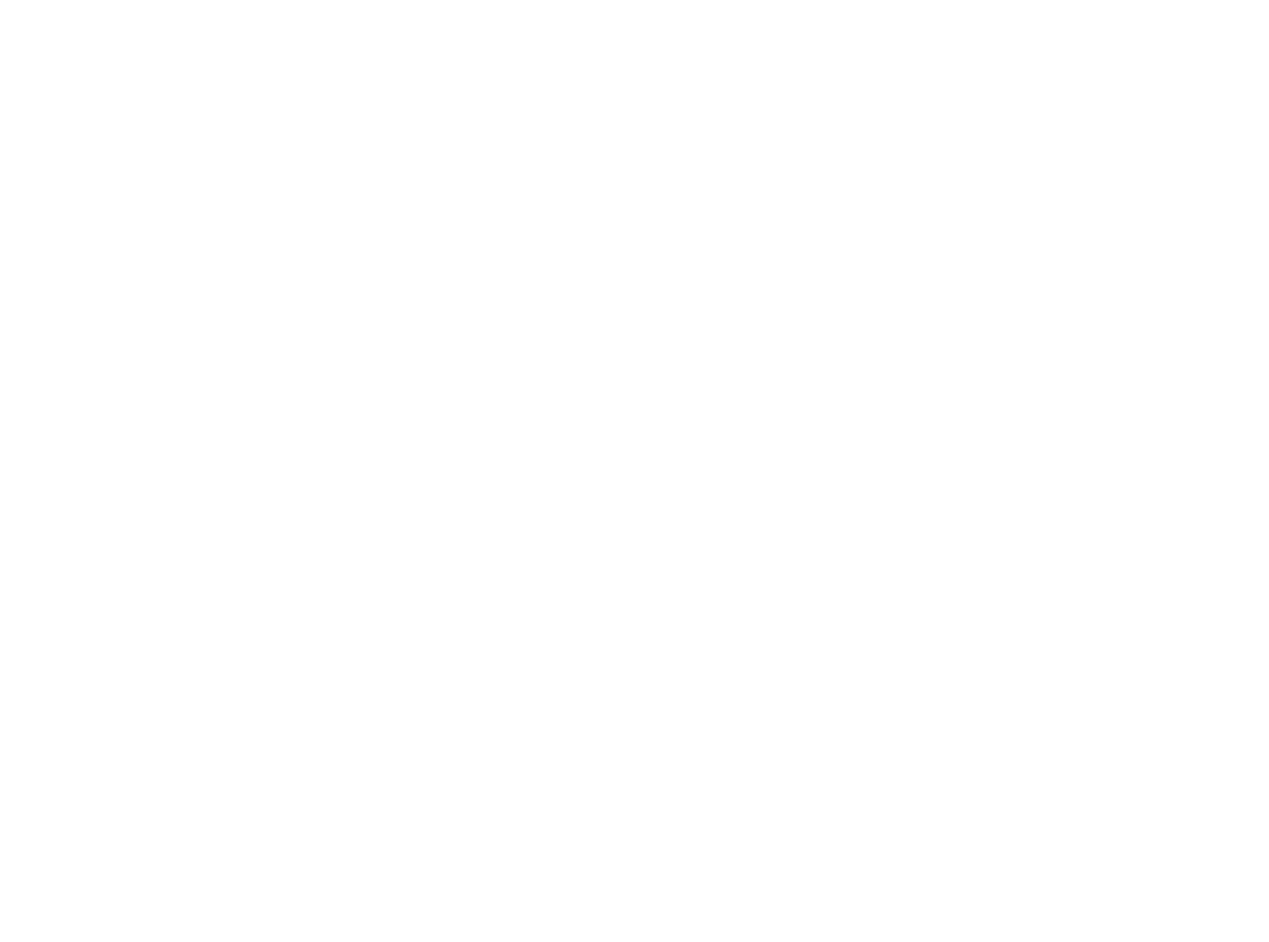
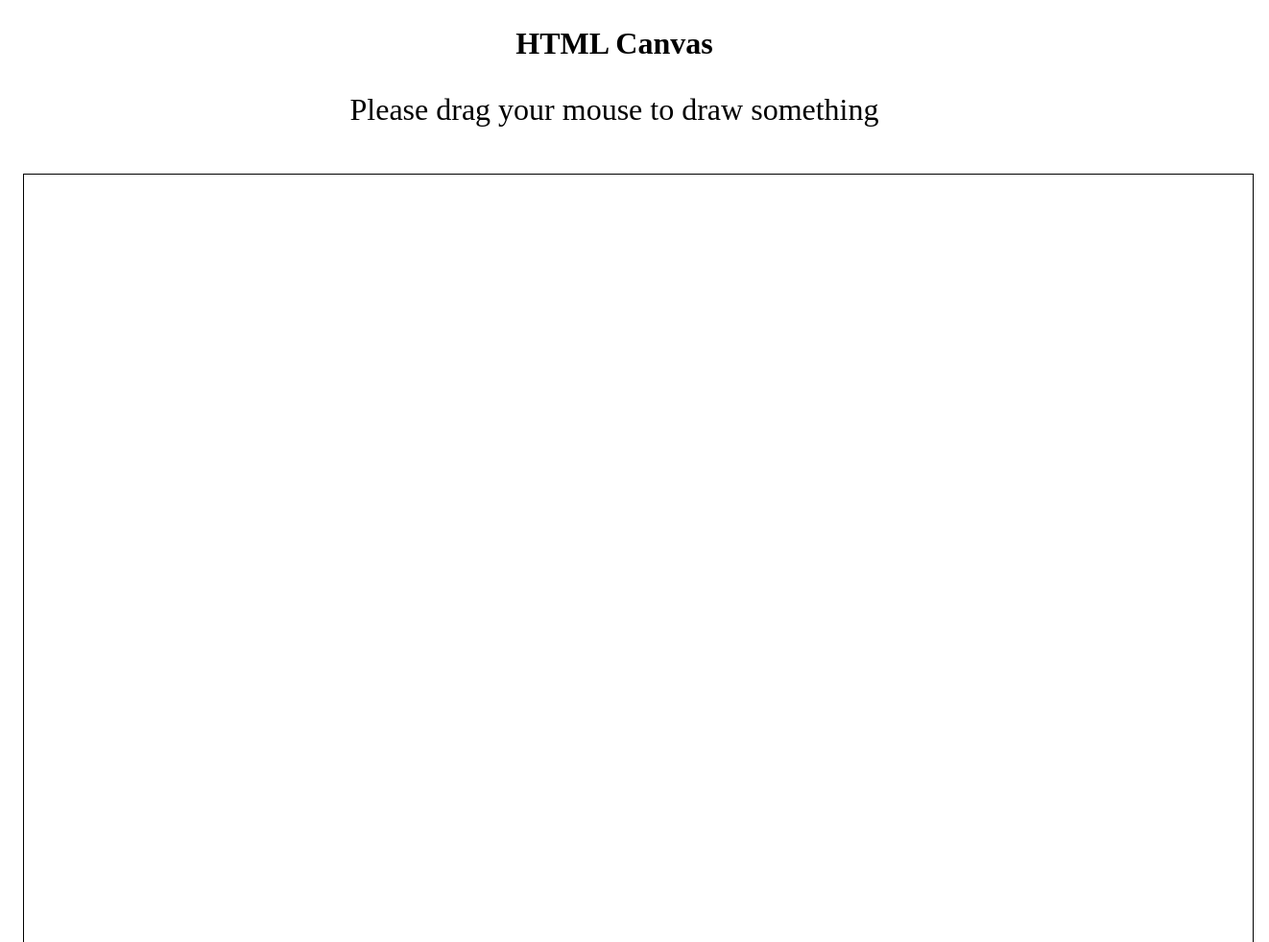
Before and after one commit to Sanskar-Choubey/HTML-Canvas-, a plain HTML site: page index.html in a window 1280 px wide. Shown: the top 982 px of the page at 96% size, 1322 px wide, since content can reach past the window. Before the commit the page ends 820 px from the top, so only its background shows below. Drawn offline with Linux system fonts and the light colour scheme.

Commit message:
add : home page details

```diff
--- a/index.html
+++ b/index.html
@@ -6,8 +6,9 @@
     <title>HTML Canvas</title>
 </head>
 <body>
-
-    <canvas id="draw" height="800px" width="800px"></canvas>
+    <h2 style="text-align: center;font-size: 2rem;">HTML Canvas</h2>
+    <p style="text-align: center;font-size: 2rem;">Please drag your mouse to draw something</p>
+    <canvas style="border: 1px solid black; margin: 1rem;"id="draw" height="800px" width="800px"></canvas>
 
 
     <script src="apps.js" type="text/javascript"></script>
```
